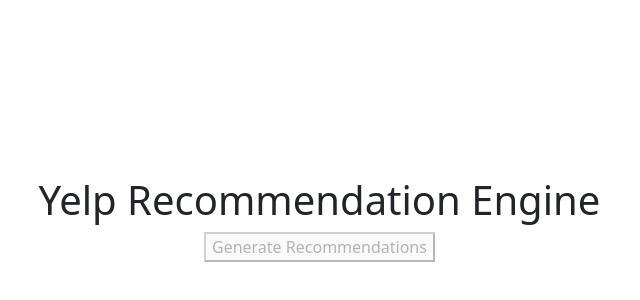
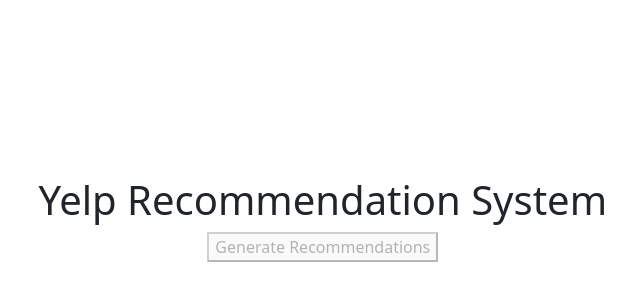
Before and after one commit to ftan95/yelp-recommend-frontend, a React (Create React App) app: page / in a window 1280 px wide. Shown: the part 144-444 px from the top of the page, without its empty margins (371-1011 px from the left). Built offline with nearby package versions, Linux system fonts and the light colour scheme; no server answers.

Commit message:
changed app title

```diff
--- a/src/App.js
+++ b/src/App.js
@@ -128,7 +128,7 @@ function App() {
   return (
     <div className="App">
       <div className='App-title' style={{display: show ? "block" : "none"}}>
-        <h1>Yelp Recommendation Engine</h1>
+        <h1>Yelp Recommendation System</h1>
         <button onClick={buttonHandler} disabled={enable}>Generate Recommendations</button>
         {/* <img src="http://3.101.62.92:8000/uploads/WLahY2PjK6Q992LMidJcJA.jpg" alt="picture" /> */}
       </div>
```
